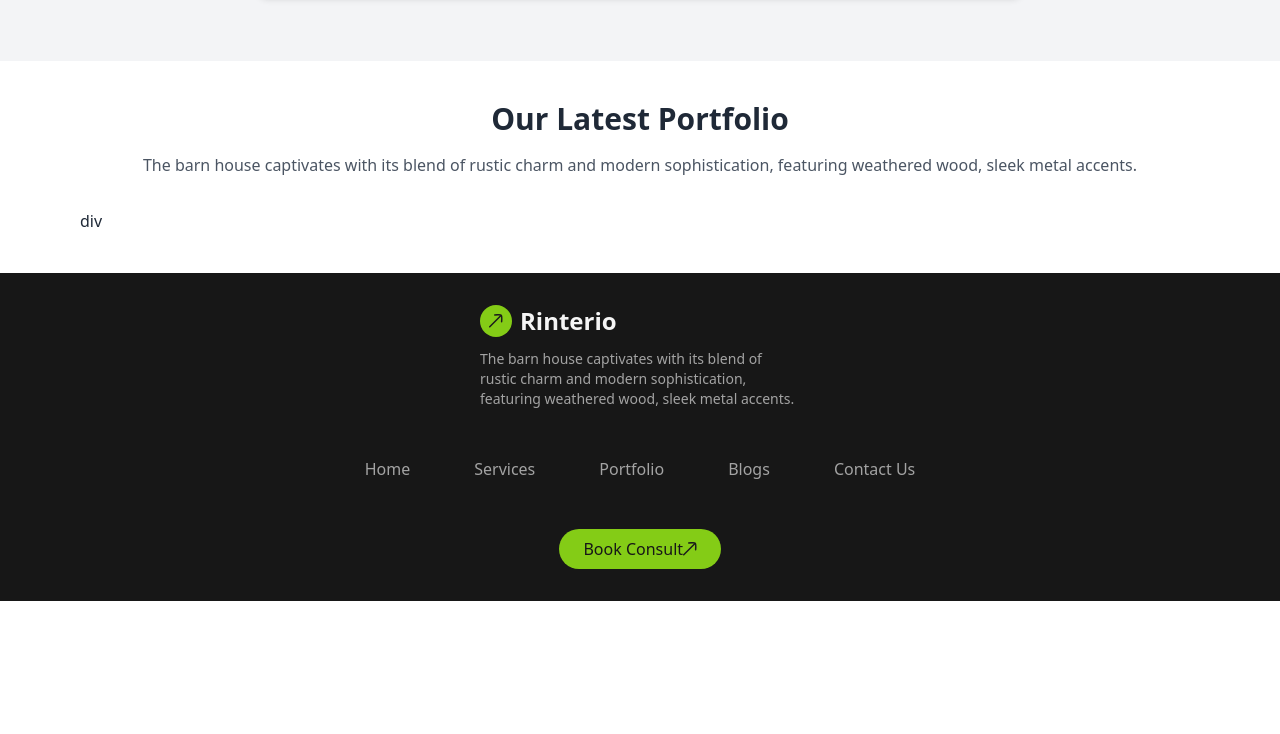
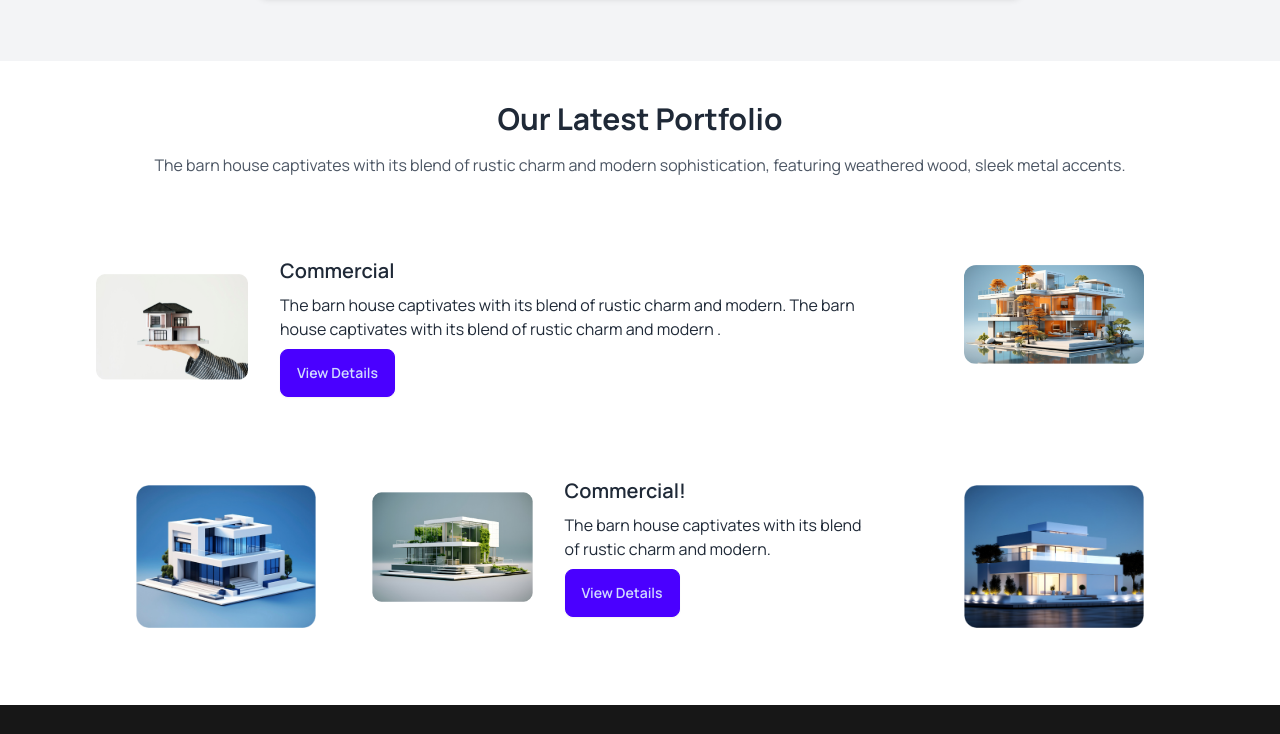
Before and after one commit to nurnewas/R-B1-A03, a plain HTML site: page index.html in a window 1280 px wide. Shown: the part 2626-3360 px from the top of the page. Before the commit the page ends 3227 px from the top, so only its background shows below. Drawn offline with nearby package versions, Linux system fonts and the light colour scheme.

Commit message:
added Font

```diff
--- a/index.html
+++ b/index.html
@@ -26,8 +26,23 @@
         },
       };
     </script>
+    <!-- Google Fonts: Manrope -->
+    <link rel="preconnect" href="https://fonts.googleapis.com" />
+    <link rel="preconnect" href="https://fonts.gstatic.com" crossorigin />
+    <link
+      href="https://fonts.googleapis.com/css2?family=Manrope:wght@200..800&display=swap"
+      rel="stylesheet"
+    />
+    <style>
+      .manrope-unique-class {
+        font-family: "Manrope", sans-serif;
+        font-optical-sizing: auto;
+        font-weight: 400;
+        font-style: normal;
+      }
+    </style>
   </head>
-  <body>
+  <body class="manrope-unique-class">
     <header class="">
       <div class="navbar bg-base-100">
         <div class="navbar-start">
@@ -386,8 +401,56 @@
         </p>
 
         <!-- 1st card -->
-         div
+        <div class="grid grid-cols-4 grid-rows-2 gap-4 p-4">
+          <!-- Row 1, Column 3 -->
+          <div
+            class="card col-span-3 flex flex-col lg:flex-row card-side bg-base-100"
+          >
+            <figure>
+              <img src="assets/img1.png" alt="home" />
+            </figure>
+            <div class="card-body">
+              <h2 class="card-title">Commercial</h2>
+              <p>
+                The barn house captivates with its blend of rustic charm and
+                modern. The barn house captivates with its blend of rustic charm
+                and modern .
+              </p>
+              <div class="card-actions justify-start">
+                <button class="btn btn-primary">View Details</button>
+              </div>
+            </div>
+          </div>
 
+          <!-- Row 1, Column 4 -->
+          <figure class="px-10 pt-10">
+            <img src="assets/img2.png" alt="Shoes" class="rounded-xl" />
+          </figure>
+          <!-- Row 2, Column 1 -->
+          <figure class="px-10 pt-10">
+            <img src="assets/img3.png" alt="Shoes" class="rounded-xl card" />
+          </figure>
+          <!-- Row 2, Column 2 -->
+          <div class="card col-span-2 card-side bg-base-100">
+            <figure>
+              <img src="assets/img4.png" alt="Movie" />
+            </figure>
+            <div class="card-body">
+              <h2 class="card-title">Commercial!</h2>
+              <p>
+                The barn house captivates with its blend of rustic charm and
+                modern.
+              </p>
+              <div class="card-actions justify-start">
+                <button class="btn btn-primary">View Details</button>
+              </div>
+            </div>
+          </div>
+          <!-- Row 2, Column 4 -->
+          <figure class="px-10 pt-10">
+            <img src="assets/img5.png" alt="Shoes" class="rounded-xl card" />
+          </figure>
+        </div>
       </section>
 
       <!-- Our Latest Portfolio -->
```
